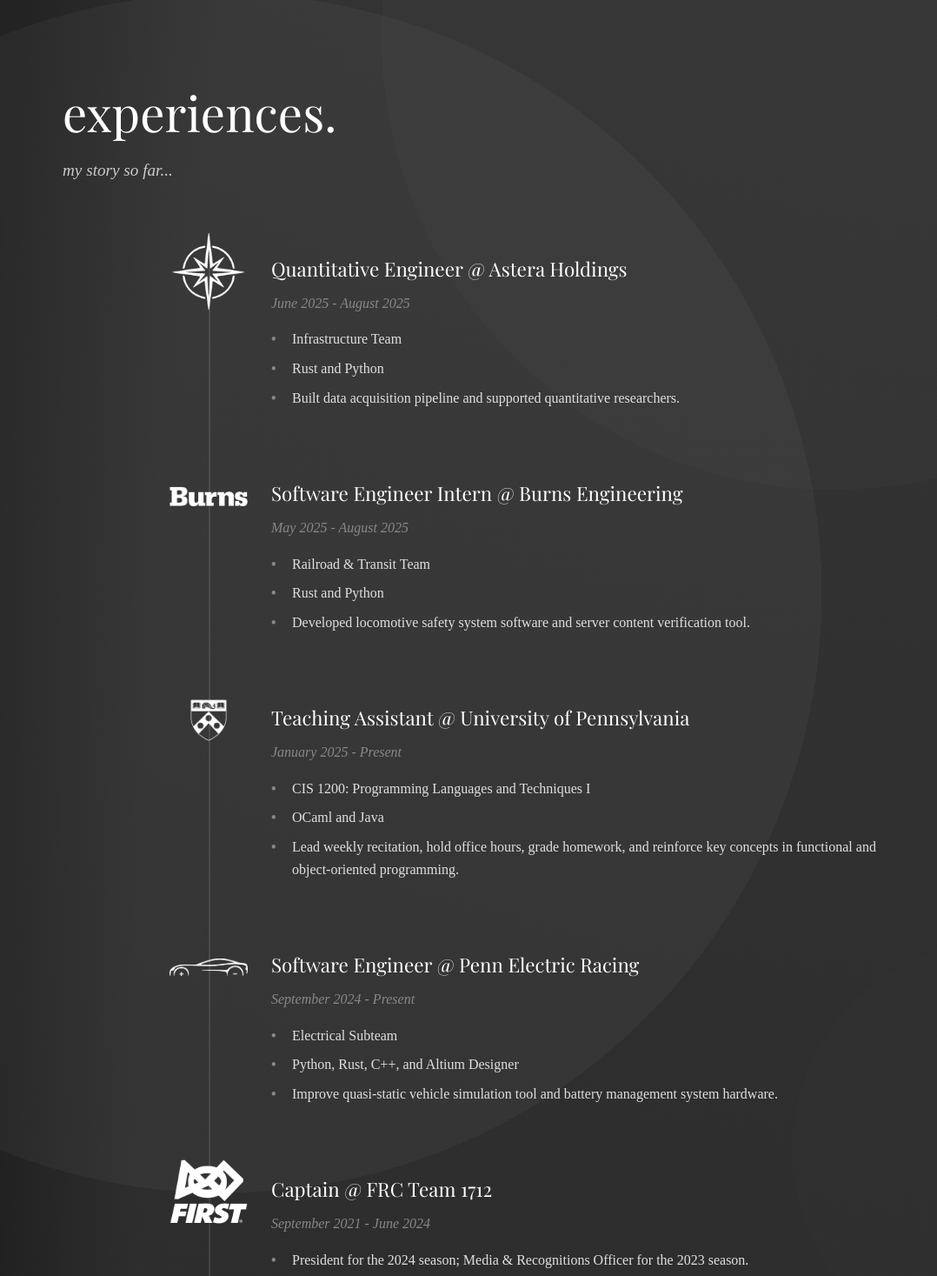
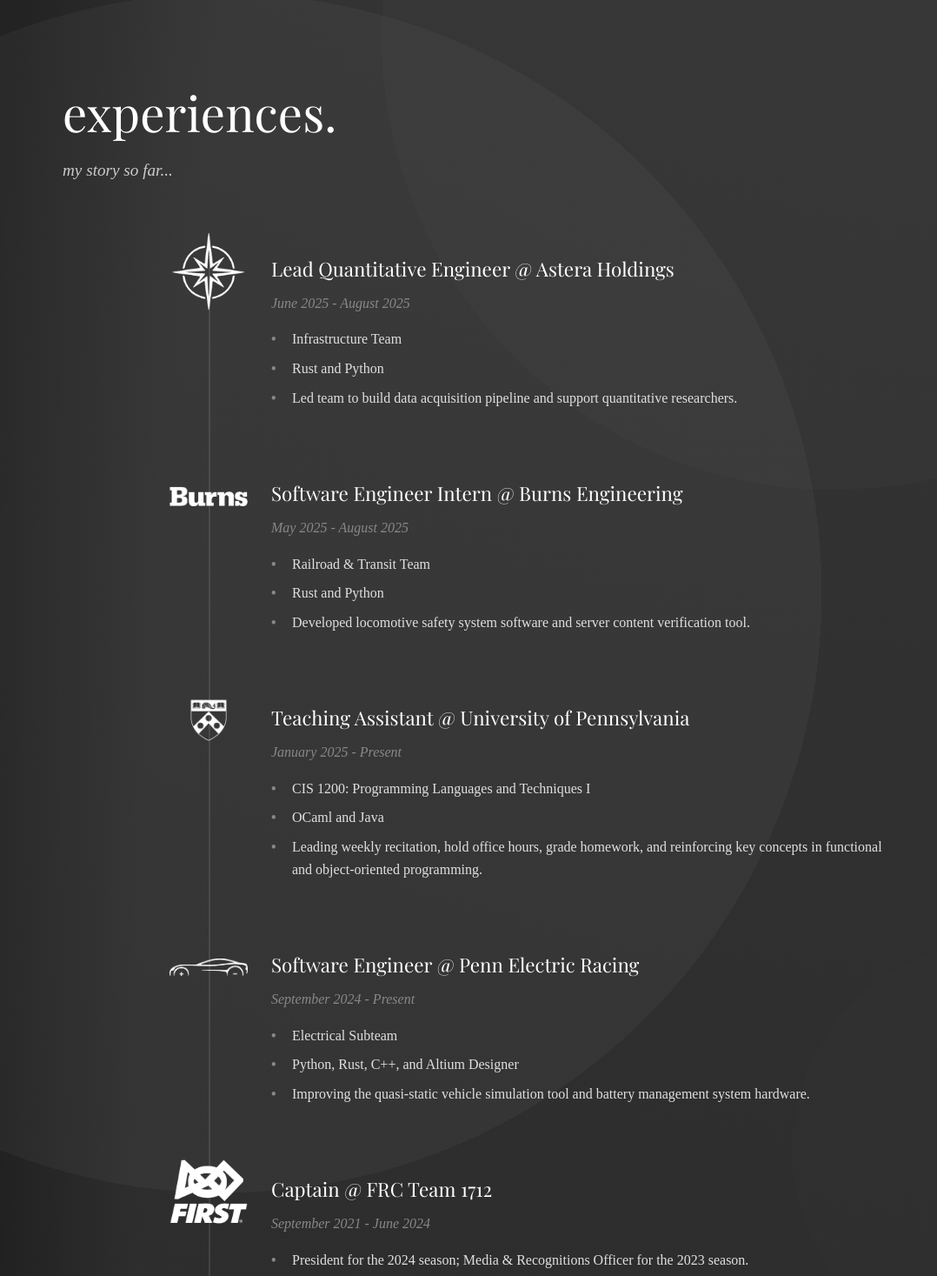
Before and after one commit to nathanaronson/nathan-aronson-website, a React (Vite) app: page / in a window 1280 px wide. Shown: the part 1238-2705 px from the top of the page at 87% size, without its empty margins (0-1078 px from the left). Built offline with nearby package versions, Linux system fonts and the light colour scheme; a web font is replaced by a local one.

Commit message:
Updated descriptions.

```diff
--- a/src/components/Experiences.tsx
+++ b/src/components/Experiences.tsx
@@ -21,14 +21,14 @@
   const experiencesData: Experience[] = [
     {
       id: 1,
-      title: 'Quantitative Engineer @ Astera Holdings',
+      title: 'Lead Quantitative Engineer @ Astera Holdings',
       date: 'June 2025 - August 2025',
       image: asteraImage,
       alt: 'Astera Holdings',
       items: [
         'Infrastructure Team',
         'Rust and Python',
-        'Built data acquisition pipeline and supported quantitative researchers.',
+        'Led team to build data acquisition pipeline and support quantitative researchers.',
       ],
     },
     {
@@ -52,7 +52,7 @@
       items: [
         'CIS 1200: Programming Languages and Techniques I',
         'OCaml and Java',
-        'Lead weekly recitation, hold office hours, grade homework, and reinforce key concepts in functional and object-oriented programming.',
+        'Leading weekly recitation, hold office hours, grade homework, and reinforcing key concepts in functional and object-oriented programming.',
       ],
     },
     {
@@ -64,7 +64,7 @@
       items: [
         'Electrical Subteam',
         'Python, Rust, C++, and Altium Designer',
-        'Improve quasi-static vehicle simulation tool and battery management system hardware.',
+        'Improving the quasi-static vehicle simulation tool and battery management system hardware.',
       ],
     },
     {
```
